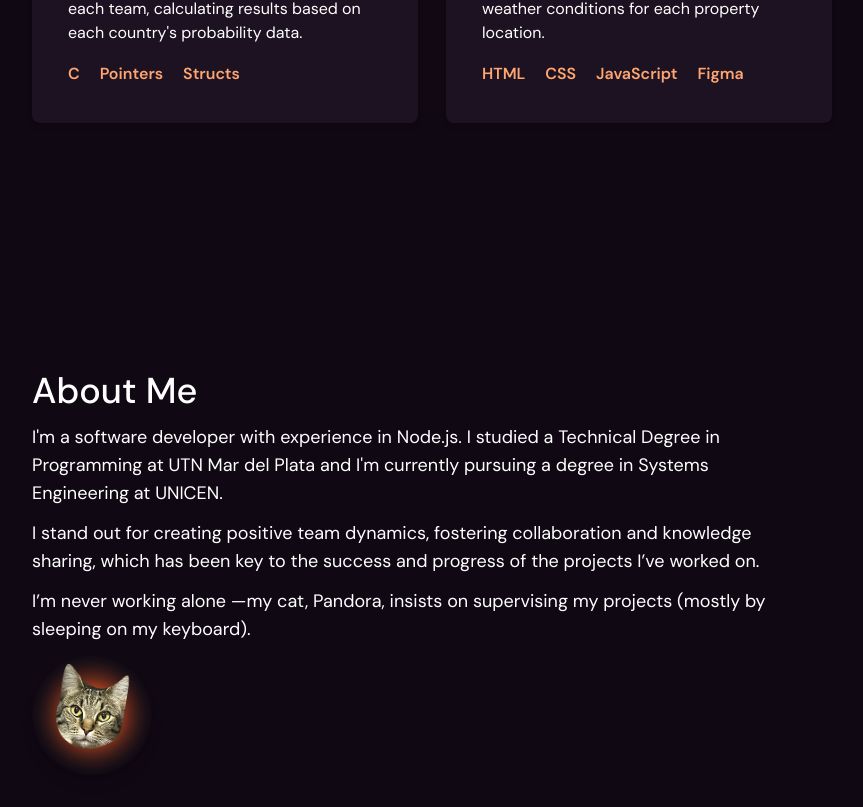
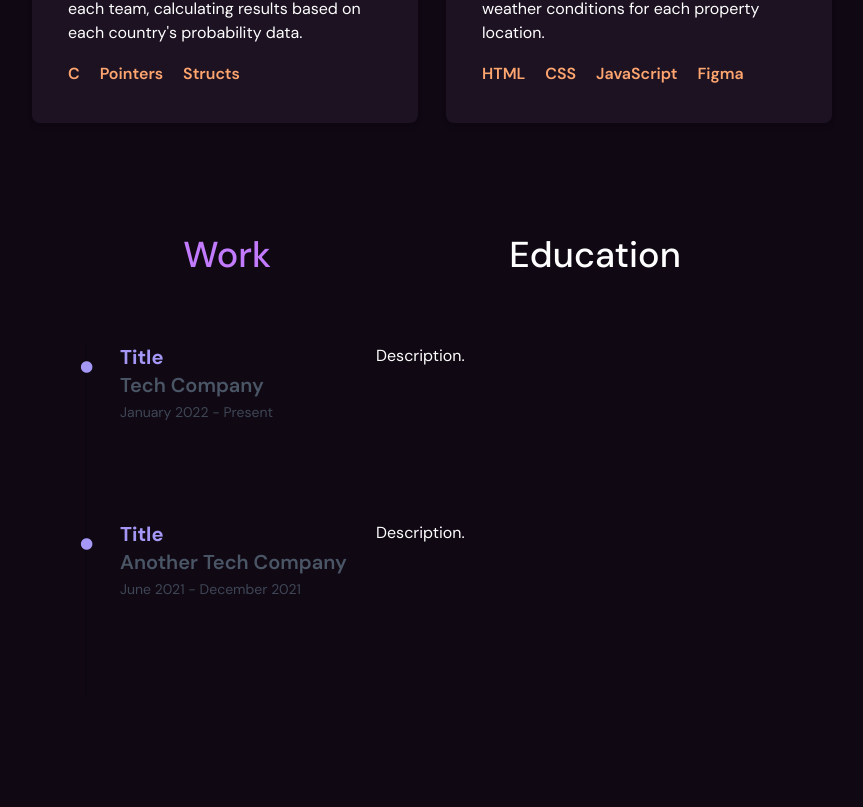
Before and after one commit to magalimou/magalimou.github.io, a React (Vite) app: page / in a window 1280 px wide. Shown: the part 3218-4025 px from the top of the page, without its empty margins (208-1071 px from the left). Built offline with nearby package versions, Linux system fonts and the light colour scheme.

Commit message:
feat: start experience section

```diff
--- a/src/App.jsx
+++ b/src/App.jsx
@@ -5,6 +5,7 @@ import Header from './components/layout/Header'
 import Hero from './components/sections/Hero'
 import Projects from './components/sections/Projects'
 import SideProjects from './components/sections/SideProjects'
+import Experience from './components/sections/Experience'
 import AboutMe from './components/sections/AboutMe'
 import Contact from './components/sections/Contact'
 import Footer from './components/layout/Footer'
@@ -17,6 +18,7 @@ function App() {
       <Hero />
       <Projects />
       <SideProjects />
+      <Experience />
       <AboutMe />
       <Contact />
       <Footer />
--- /dev/null
+++ b/src/components/sections/Experience.jsx
@@ -0,0 +1,87 @@
+import { useState } from "react";
+import ExperienceCard from "../ui/ExperienceCard";
+import { FontAwesomeIcon } from "@fortawesome/react-fontawesome";
+import { faSuitcase, faGraduationCap } from "@fortawesome/free-solid-svg-icons";
+
+const Experience = () => {
+
+    const [activeTab, setActiveTab] = useState("work");
+
+    const workData = [
+        {
+        title: "Title",
+        company: "Tech Company",
+        description: "Description.",
+        date: "January 2022 - Present",
+        },
+        {
+        title: "Title",
+        company: "Another Tech Company",
+        description: "Description.",
+        date: "June 2021 - December 2021",
+        },
+    ];
+
+    const educationData = [
+        {
+          title: "Systems Engineering",
+          company: "UNICEN",
+          description: "",
+          date: "February 2025 - Present",
+        },
+        {
+          title: "Tecnicatura Universitaria en Programación",
+          company: "UTN",
+          description: "",
+          date: "February 2022 - December 2023",
+        },
+    ];
+
+    const dataToShow = activeTab === "work" ? workData : educationData;
+
+    return (
+        <section
+          id="experience"
+          className="py-16 px-6 sm:px-12 md:px-20 lg:px-50 xl:px-70"
+        >
+          <div className="container mx-auto">
+            <div className="flex gap-4 mb-15 justify-around items-center">
+              <button
+                className={`cursor-pointer px-4 py-2 rounded-full transition text-2xl sm:text-3xl md:text-4xl lg:text-4xl font-medium ${
+                  activeTab === "work"
+                    ? "border-purple-500 text-purple-400"
+                    : "border-purple-500 text-white"
+                }`}
+                onClick={() => setActiveTab("work")}
+              >
+                Work
+              </button>
+              <button
+                className={` cursor-pointer px-4 py-2 rounded-full transition text-2xl sm:text-3xl md:text-4xl lg:text-4xl font-medium ${
+                  activeTab === "education"
+                    ? "border-purple-500 text-purple-400"
+                    : "border-[var(--primary-purple-color)] text-white"
+                }`}
+                onClick={() => setActiveTab("education")}
+              >
+                Education
+              </button>
+            </div>
+
+            <div className="">
+              {dataToShow.map((item, index) => (
+                <ExperienceCard
+                  key={index}
+                  title={item.title}
+                  company={item.company}
+                  description={item.description}
+                  date={item.date}
+                />
+              ))}
+            </div>
+          </div>
+        </section>
+    );
+}
+
+export default Experience;
--- /dev/null
+++ b/src/components/ui/ExperienceCard.jsx
@@ -0,0 +1,21 @@
+
+const ExperienceCard = ({ title, company, description, date }) => {
+  return (
+    <div className="relative mx-12 pb-12 grid before:absolute before:left-[-35px] before:block before:h-full before:border-l-2 before:border-black/20 dark:before:border-white/15 md:grid-cols-5 md:gap-4 md:space-x-2 ">
+      <div className="relative pb-12 md:col-span-2">
+        <div className="sticky top-0">
+          <span className="text-[var(--secondary-purple-color)] -left-[42px] absolute rounded-full text-5xl">&bull;</span>
+          <h3 className="text-xl font-bold text-[var(--secondary-purple-color)] ">{title}</h3>
+          <h4 className="font-semibold text-xl text-gray-600 dark:text-white">{company}</h4>
+          <time className="p-0 m-0 text-sm text-gray-600/80 dark:text-white/80">{date}</time>
+        </div>
+      </div>
+      <div className="relative flex flex-col gap-1 pb-4 text-white-400 dark:text-white-400 md:col-span-3">
+        <p>{description}</p>
+
+      </div>
+    </div>
+  );
+};
+
+export default ExperienceCard;
```
